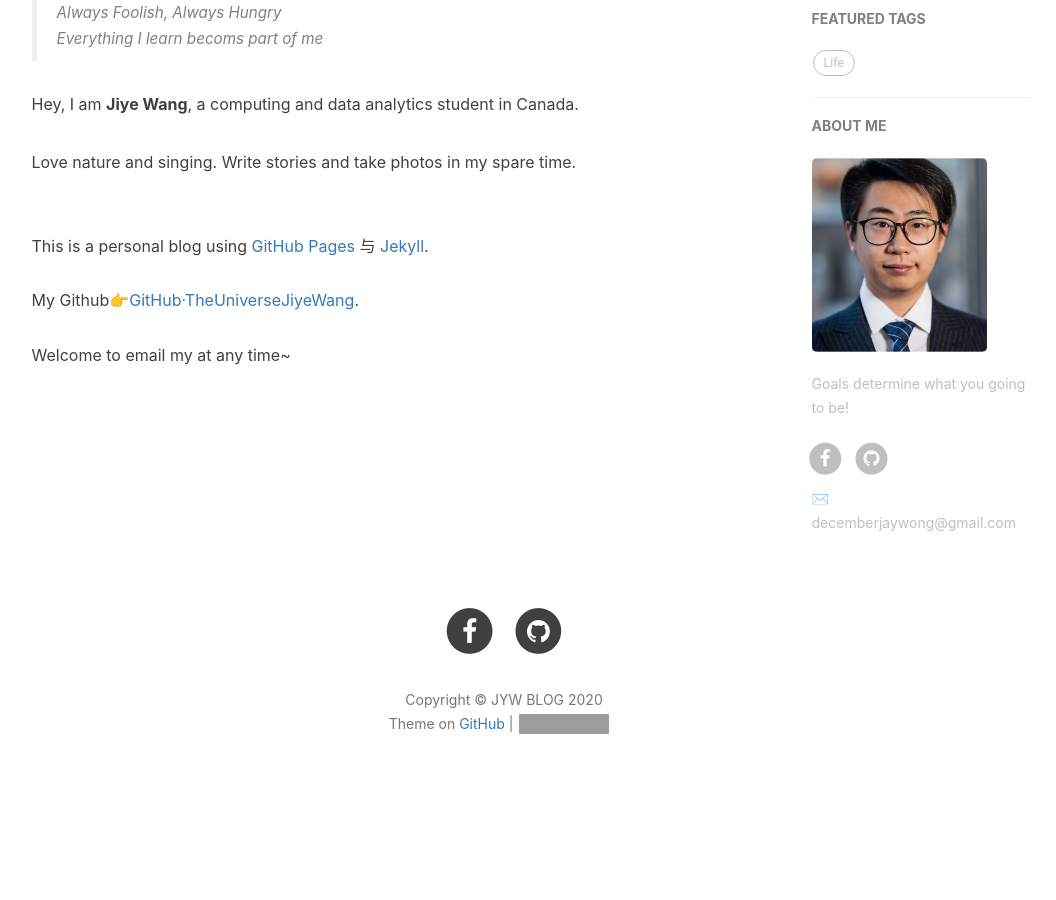
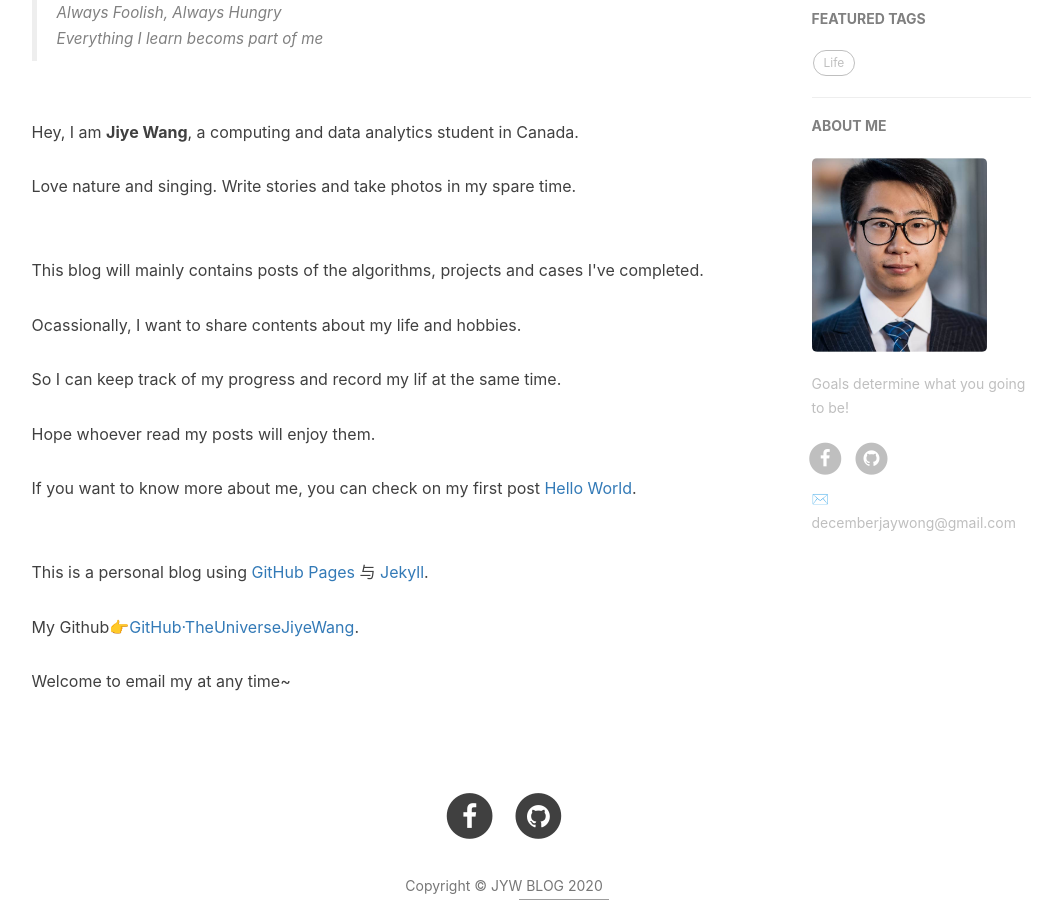
Before and after one commit to TheUniverseJiyeWang/TheUniverseJiyeWang.github.io, a Jekyll site: the page built from about.html, in a window 1280 px wide and 900 px high, scrolled down 468 px. Shown: the whole window, without its empty margins (136-1192 px from the left). Built offline with Jekyll 4.4.1, drawn with Linux system fonts in a browser that asks for light colours; nearby versions of some CDN libraries; comment, search, counter and statistics services are not loaded; before the commit the page ends 1296 px from its top, so only the background shows below that; grey boxes are pictures that could not be loaded.

Commit message:
Update about.html

```diff
--- a/about.html
+++ b/about.html
@@ -18,13 +18,22 @@ header-img: "img/post-bg-rwd.jpg"
     <blockquote><p>Always Foolish, Always Hungry<br>
     Everything I learn becoms part of me</p></blockquote>
 
-    <p>Hey, I am <strong>Jiye Wang</strong>, a computing and data analytics student in Canada.</p>
+    <p><br>Hey, I am <strong>Jiye Wang</strong>, a computing and data analytics student in Canada.</br>
+    	<br>Love nature and singing. Write stories and take photos in my spare time.</br>
+    </p>
 
-    <p>Love nature and singing. Write stories and take photos in my spare time.</p>
+    <p><br>This blog will mainly contains posts of the algorithms, projects and cases I've completed.</br>
+    <br>Ocassionally, I want to share contents about my life and hobbies.</br>
+    <br>So I can keep track of my progress and record my lif at the same time.</br>
+    <br>Hope whoever read my posts will enjoy them.</br>
+    <br>If you want to know more about me, you can check on my first post <a href="https://theuniversejiyewang.github.io/2020/02/23/Hello_World/">Hello World</a>.</br>
+    </p>
 
     <p><br>This is a personal blog using <a href="https://pages.github.com/">GitHub Pages</a> 与 <a href="http://jekyll.com.cn/">Jekyll</a>.</br>
     <br>My Github<a href="https://github.com/TheUniverseJiyeWang">👉GitHub·TheUniverseJiyeWang</a>.</br>
     <br>Welcome to email my at any time~</br></p>
+
+
 
     <p></p>
 
```
